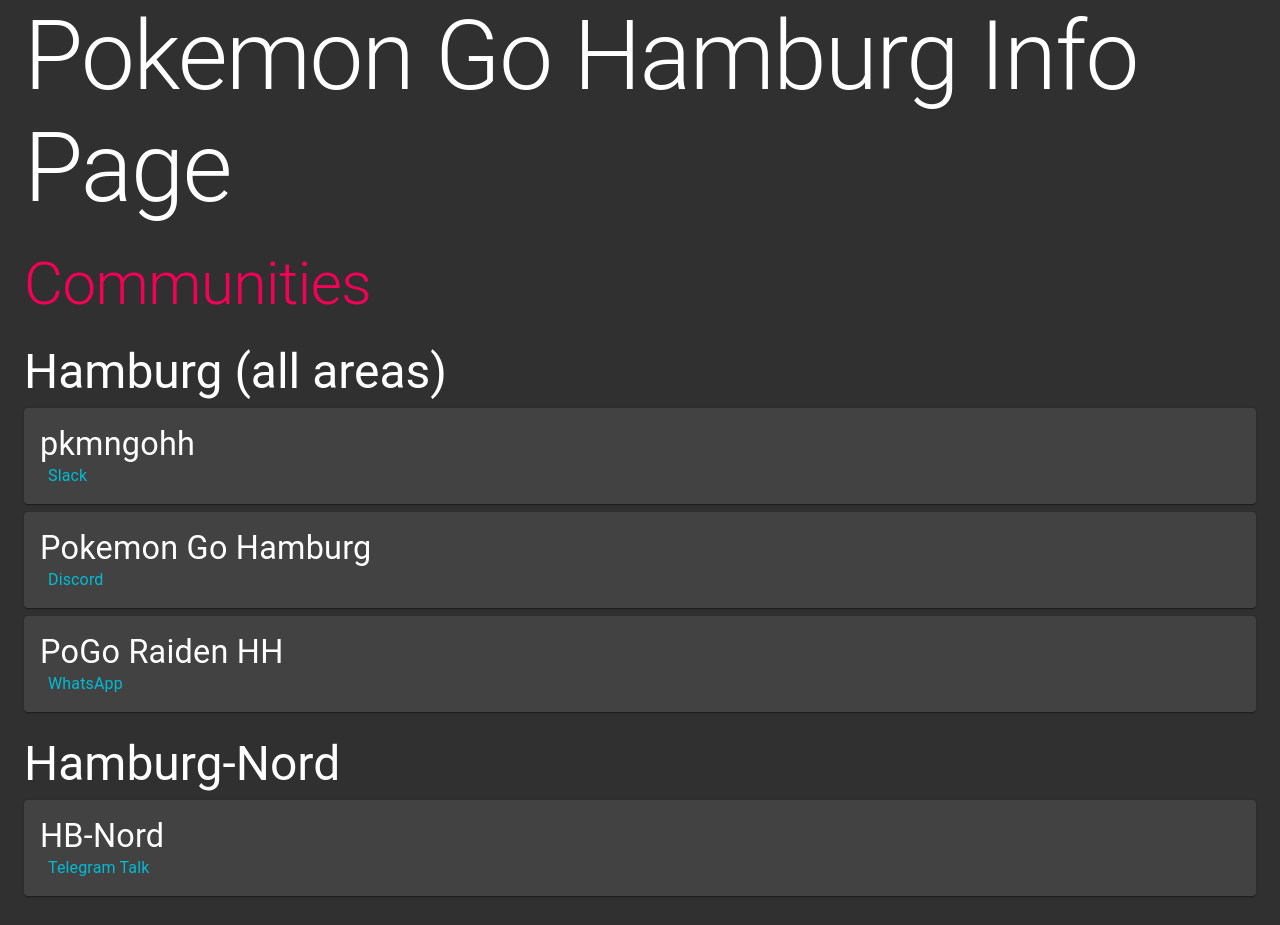
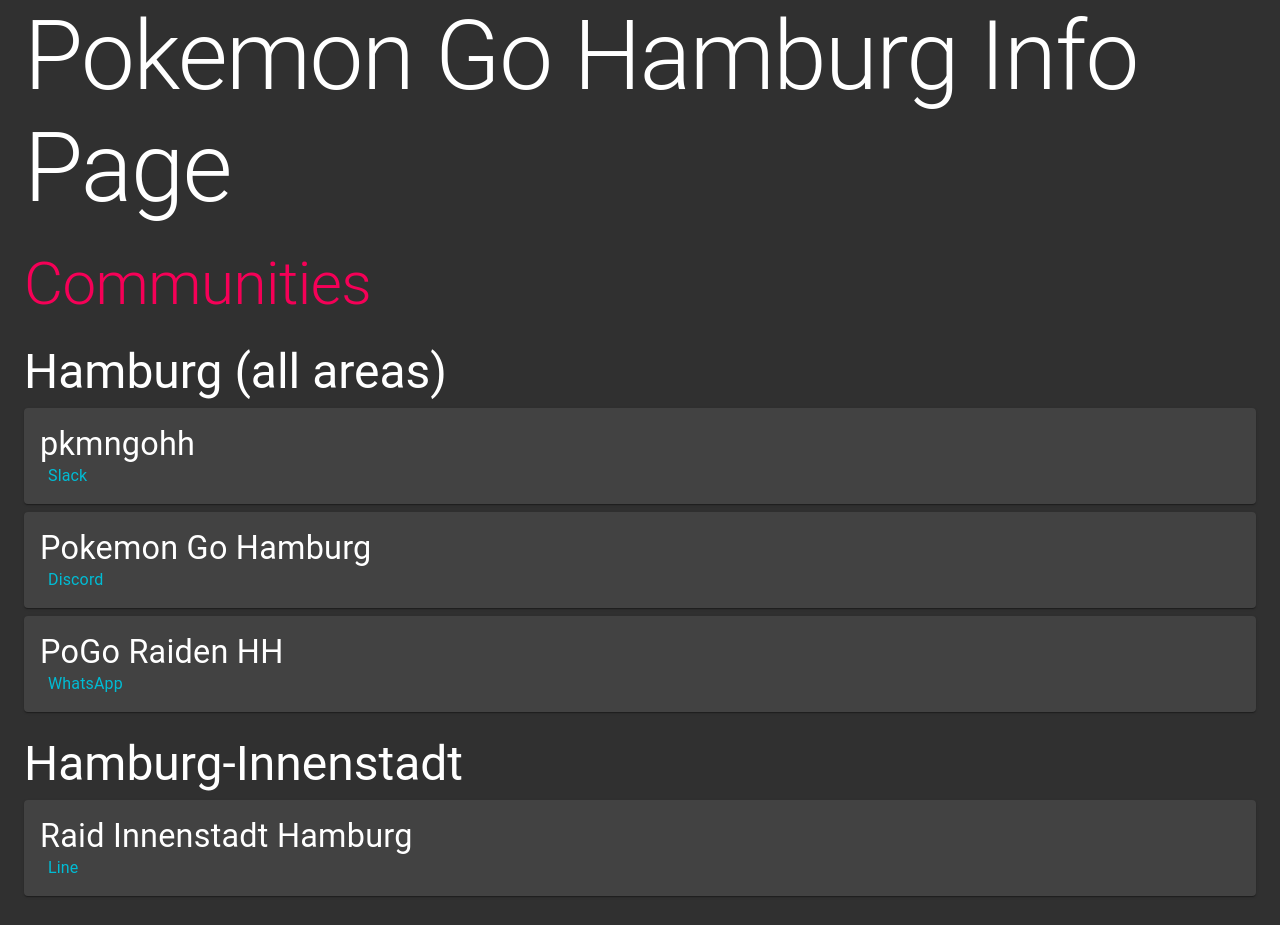
Before and after one commit to Flixbox/pogo, a React (Create React App) app: page / in a window 1280 px wide. Shown: the top 925 px of the page. Built offline with nearby package versions, Linux system fonts and the light colour scheme.

Commit message:
added innenstadt raid group

```diff
--- a/src/communityData.js
+++ b/src/communityData.js
@@ -13,6 +13,15 @@ const areas = [
             {
                 title: 'PoGo Raiden HH',
                 links: [{ title: 'WhatsApp', type: 'whatsapp', href: 'https://chat.whatsapp.com/FGMI2akTSXE27QsDVjWCJS' }],
+            },
+        ],
+    },
+    {
+        title: 'Hamburg-Innenstadt',
+        communities: [
+            {
+                title: 'Raid Innenstadt Hamburg',
+                links: [{ title: 'Line', type: 'line', href: 'https://line.me/R/ti/g/0mL63T4EuT' }],
             },
         ],
     },
```
